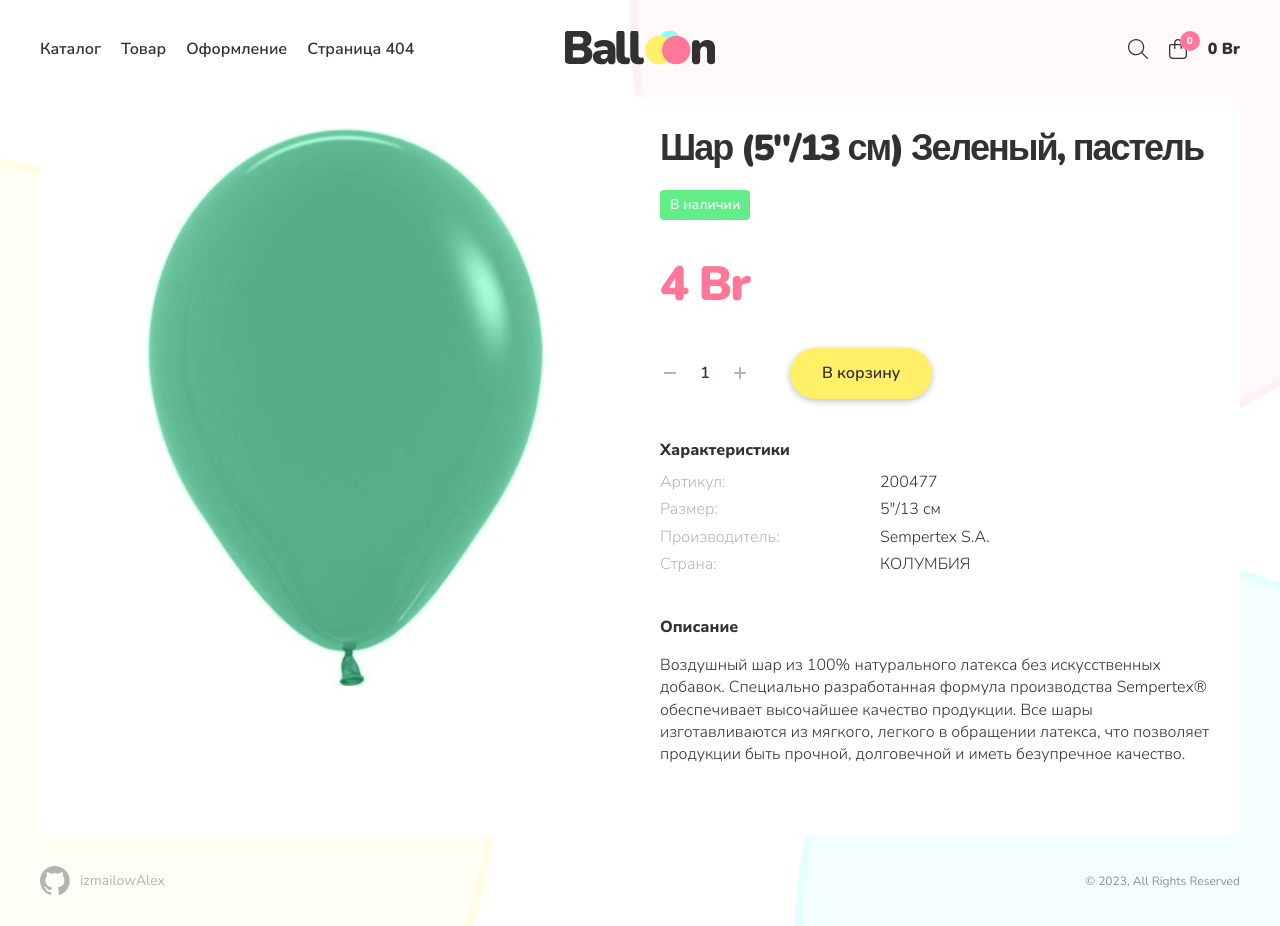
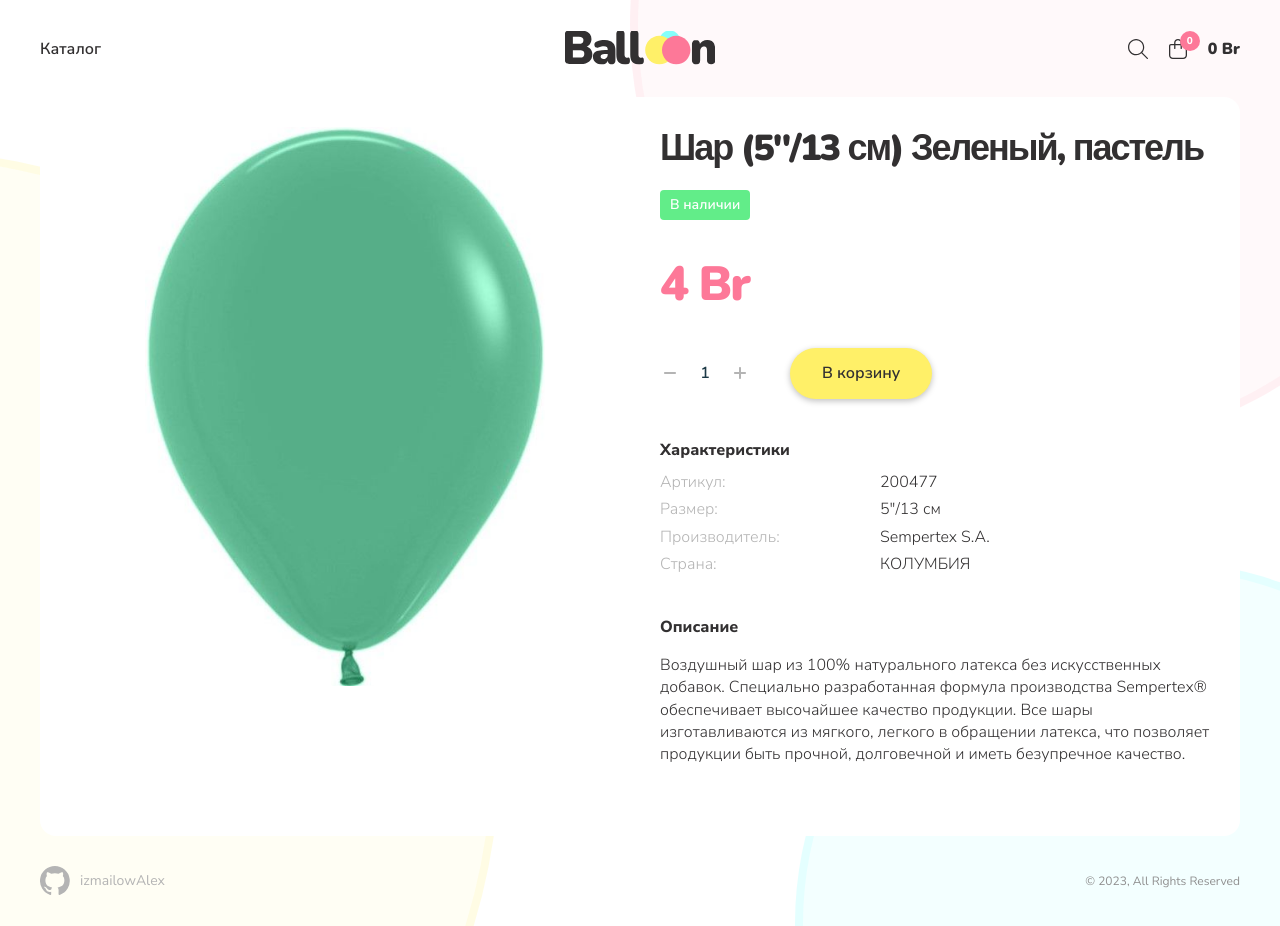
Before and after one commit to izmailowAlex/online_store, a React (Create React App) app: page /productview/200477/ in a window 1280 px wide. Built offline with nearby package versions, Linux system fonts and the light colour scheme.

Commit message:
refactor: correct navigation display in Header & remove React.memo from Card

```diff
--- a/src/components/Header/Nav/Nav.tsx
+++ b/src/components/Header/Nav/Nav.tsx
@@ -1,25 +1,19 @@
 import React from 'react'
-import { Link } from 'react-router-dom'
+import { useLocation, Link } from 'react-router-dom'
 
 import './Nav.css'
 
 function Nav (): JSX.Element {
+  const location = useLocation()
   return (
     <nav className="nav">
+    {location.pathname !== '/catalog/' && (
       <ul className="nav__list">
         <li className="nav__item">
           <Link className="nav__link" to="/catalog/">Каталог</Link>
         </li>
-        <li className="nav__item">
-          <Link className="nav__link" to="/productview/">Товар</Link>
-        </li>
-        <li className="nav__item">
-          <Link className="nav__link" to="/checkout/">Оформление</Link>
-        </li>
-        <li className="nav__item">
-          <Link className="nav__link" to="/page404/">Страница 404</Link>
-        </li>
-      </ul>
+      </ul>)
+    }
     </nav>
   )
 }
--- a/src/components/Main/Catalog/Card/Card.tsx
+++ b/src/components/Main/Catalog/Card/Card.tsx
@@ -66,4 +66,4 @@ function Card ({ product, handleAddToCart }: ICardProps): JSX.Element {
   )
 }
 
-export default React.memo(Card)
+export default Card
--- a/src/components/Main/ProductView/ProductView.tsx
+++ b/src/components/Main/ProductView/ProductView.tsx
@@ -7,12 +7,12 @@ import Button from '../../UI/Button/Button'
 import './ProductView.css'
 
 function ProductView (): JSX.Element {
-  const productItem = useParams()
+  const productItemPath = useParams()
   const { productsLibrary, cartOrders, setCartOrders } = useContext(AppContext)
   const [prodValue, setProdValue] = useState(0)
   const tempProductItem = { image: '', title: '', price: 0, min: 0, max: 0 }
   const currentProduct = productsLibrary.find(
-    (item) => item.id === productItem.id
+    (item) => item.id === productItemPath.id
   )
   if (currentProduct !== undefined) {
     tempProductItem.image = currentProduct.image
@@ -22,7 +22,7 @@ function ProductView (): JSX.Element {
     tempProductItem.max = currentProduct.max
   }
   let productIsCart = false
-  const simileProductInCart = cartOrders.find(item => item.id === productItem.id)
+  const simileProductInCart = cartOrders.find(item => item.id === productItemPath.id)
   if (simileProductInCart !== undefined) {
     productIsCart = true
   }
```
